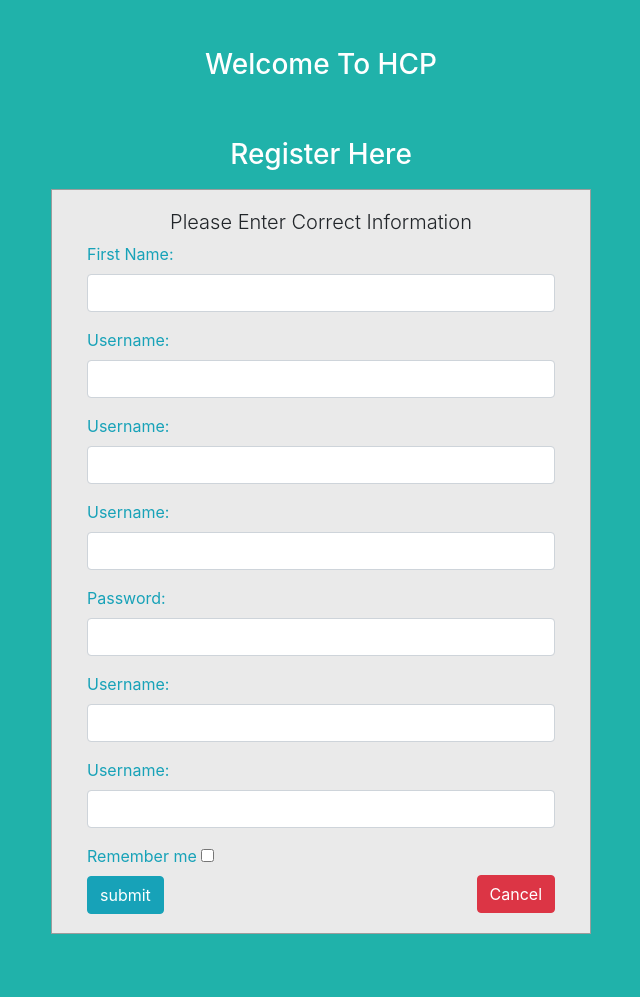
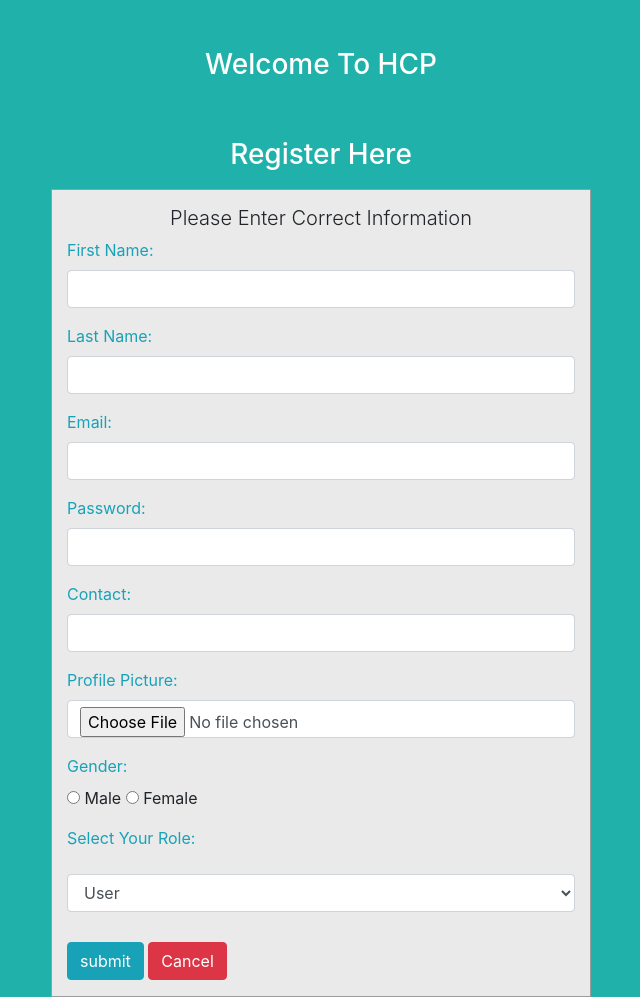
Before and after one commit to anwaar12345/HCP, a PHP site: page /signup.php in a window 1280 px wide. Shown: the whole page, without its empty margins (319-959 px from the left). Before the commit the page ends 934 px from the top, so only its background shows below. Run offline with PHP 8.4, Linux system fonts and the light colour scheme; some libraries are stand-ins or nearby versions.

Commit message:
db half and signin half but remaing db design

```diff
--- a/signup.php
+++ b/signup.php
@@ -33,51 +33,100 @@ body {
 </style>
 </head>
 <body>
+<?php
+$ne = "";
+$le = "";
+$ee = "";
+$ep = "";
+$ec = "";
+$ei = "";
+$er = "";
+
+if(isset($_POST['submit'])){
+    $fname = $_POST['firstname'];
+    $lstname = $_POST['lastname'];
+    $email = $_POST['email'];
+    $password = $_POST['password'];
+    $contact = $_POST['contact'];
+    $image = $_FILES['image']['name'];
+    $image_move = $_FILES['image']['tmp_name'];
+    $folder = "upload/$image";
+    $gender = $_POST['gender'];
+    $role = $_POST['role'];
+    if(empty($fname)){
+        $ne = "Please Enter First Name";
+    }elseif(empty($lstname)){
+        $le = "Please Enter Last Name";
+    }elseif(empty($email)){
+        $ee = "Please Enter Email Address";
+    }elseif(empty($password)){
+        $ep = "Please Enter Password";
+    }elseif(empty($contact)){
+        $ec = "Please Enter Your Contact";
+     }elseif(empty($image)){
+        $ei = "Please Enter Your Image";
+     }elseif(empty($role)){
+        $er = "Please Select Role";
+     }
+}
+
+?>
 <div id="login">
+
 <h3 class="text-center text-white pt-5">Welcome To HCP</h3>
         <h3 class="text-center text-white pt-5">Register Here</h3>
         <div class="container">
             <div id="login-row" class="row justify-content-center align-items-center">
                 <div id="login-column" class="col-md-6">
                     <div id="login-box" class="col-md-12">
-                        <form id="login-form" class="form" action="" method="post">
+                    <!-- Form -->
+                   <p>  </p>
+                        <form  class="form" action="" method="post" enctype="multipart/form-data">
+
                             <h3 class="text-center lead">Please Enter Correct Information</h3>
                             <div class="form-group">
                                 <label for="name" class="text-info">First Name:</label><br>
-                                <input type="text" name="username" id="username" class="form-control">
+                                <input type="text" name="firstname" class="form-control"> <p style="color:red;"><?php if($ne){echo $ne;} ?></p>
                             </div>
                             <div class="form-group">
-                                <label for="username" class="text-info">Username:</label><br>
-                                <input type="text" name="username" id="username" class="form-control">
+                                <label for="lastname" class="text-info">Last Name:</label><br>
+                                <input type="text" name="lastname"  class="form-control"> <p style="color:red;"><?php if($le){echo $le;} ?></p>
                             </div>
                             <div class="form-group">
-                                <label for="username" class="text-info">Username:</label><br>
-                                <input type="text" name="username" id="username" class="form-control">
-                            </div>
-                            <div class="form-group">
-                                <label for="username" class="text-info">Username:</label><br>
-                                <input type="text" name="username" id="username" class="form-control">
+                                <label for="email" class="text-info">Email:</label><br>
+                                <input type="email" name="email" class="form-control"> <p style="color:red;"><?php if($ee){echo $ee;} ?></p>
                             </div>
                             <div class="form-group">
                                 <label for="password" class="text-info">Password:</label><br>
-                                <input type="text" name="password" id="password" class="form-control">
+                                <input type="password" name="password" class="form-control"> <p style="color:red;"><?php if($ep){echo $ep;} ?></p>
                             </div>
                             <div class="form-group">
-                                <label for="username" class="text-info">Username:</label><br>
-                                <input type="text" name="username" id="username" class="form-control">
+                                <label for="contact" class="text-info">Contact:</label><br>
+                                <input type="text" name="contact"  class="form-control"> <p style="color:red;"><?php if($ec){echo $ec;} ?></p>
+                            </div>
+
+                            <div class="form-group">
+                                <label for="profile" class="text-info">Profile Picture:</label><br>
+                                <input type="file" name="image"  class="form-control"> <p style="color:red;"><?php if($ei){echo $ei;} ?></p>
                             </div>
                             <div class="form-group">
-                                <label for="username" class="text-info">Username:</label><br>
-                                <input type="text" name="username" id="username" class="form-control">
+                                <label for="gender" class="text-info">Gender:</label><br>
+                                <input type="radio" name="gender" value="Male" Required> Male <input type="radio" name="gender" value="Female"> Female
                             </div>
                             <div class="form-group">
-                                <label for="remember-me" class="text-info"><span>Remember me</span> <span><input id="remember-me" name="remember-me" type="checkbox"></span></label><br>
+                                <label for="role" class="text-info">Select Your Role:</label><br>
+                                <p style="color:red;"><?php if($er){echo $er;} ?></p>
+                                <select name="role" class="form-control">
+                                <option value="1">User</option>
+                                <option value="2">Doctor</option>
+                                </select>
+                            </div>
+
+                            <div class="form-group" style="margin-top:30px;">
                                 <input type="submit" name="submit" class="btn btn-info btn-md" value="submit">
-                            </div>
-                            <div id="register-link" class="text-right">
                                 <a href="index.html" class="btn btn-danger">Cancel</a>
                             </div>
-                        </form>
+                         </form>
                     </div>
                 </div>
             </div>
```
